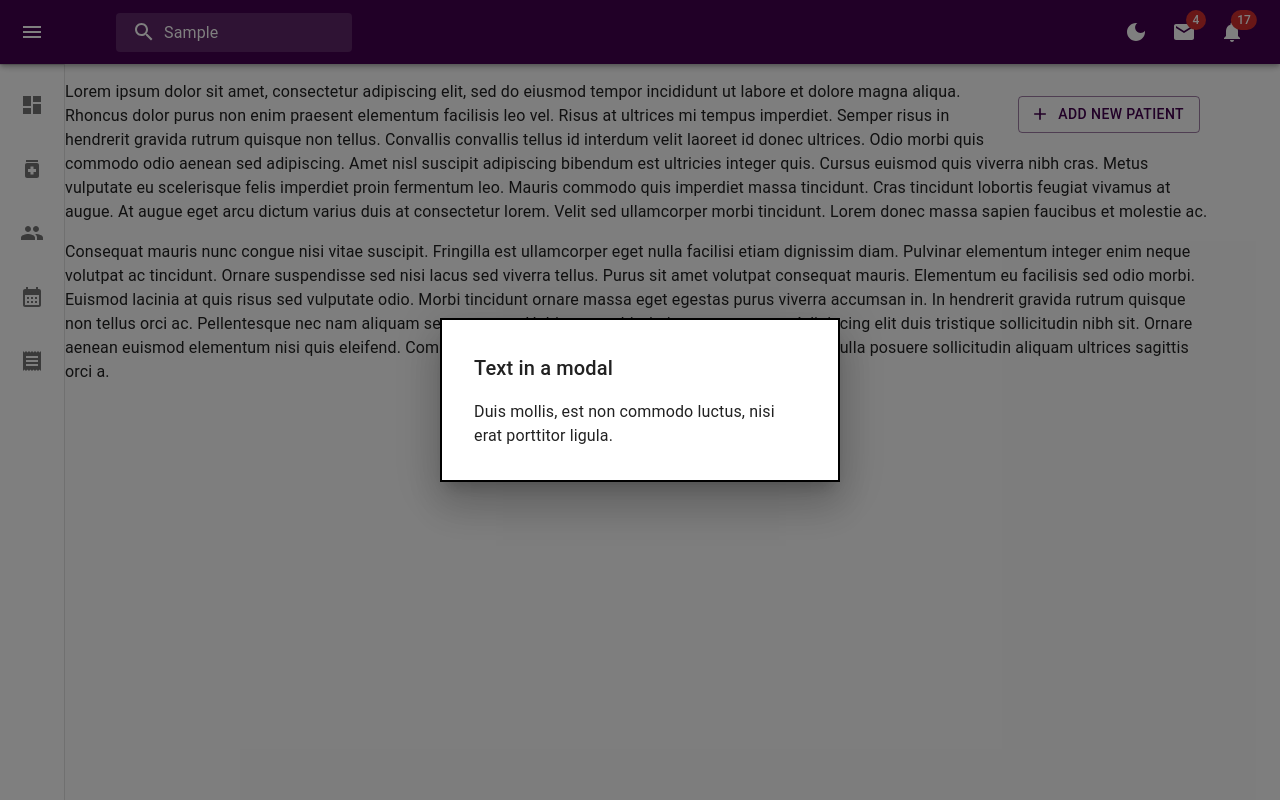
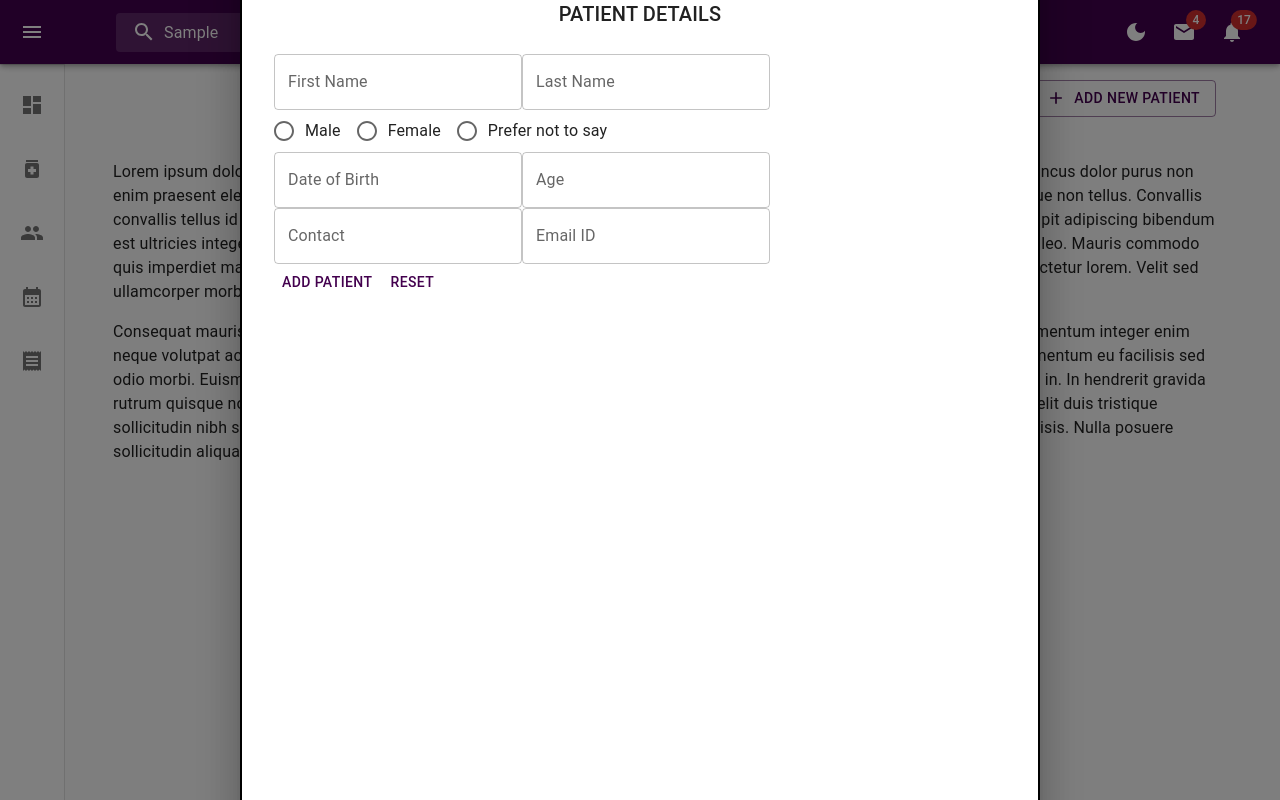
Before and after one commit to PreethaPinto/dental-management-react-typescript, a React (Create React App) app: page /dentists in a window 1280 px wide. Both pictures are taken after typing "Sample" into the empty fields and a click on the button "ADD NEW PATIENT". Built offline with nearby package versions, Linux system fonts and the light colour scheme; the HTML template or start-up script is replaced by a standard one.

Commit message:
Add form to modal window

```diff
--- /dev/null
+++ b/src/components/AddPatientForm.tsx
@@ -0,0 +1,110 @@
+import { Close } from '@mui/icons-material';
+import {
+  Box,
+  Button,
+  FormControl,
+  FormControlLabel,
+  FormLabel,
+  MenuItem,
+  Radio,
+  RadioGroup,
+  TextField,
+  Typography,
+} from '@mui/material';
+import React from 'react';
+
+const AddPatientForm = () => {
+  const styles = {
+    display: 'flex',
+  };
+
+  const titles = [
+    {
+      value: 'Mr.',
+      label: 'Mr.',
+    },
+    {
+      value: 'Mrs.',
+      label: 'Mrs.',
+    },
+    {
+      value: 'Master.',
+      label: 'Master',
+    },
+    {
+      value: 'Ms',
+      label: 'Ms',
+    },
+    {
+      value: 'None',
+      label: 'Prefer not to say',
+    },
+  ];
+
+  return (
+    <>
+      <Box sx={{ mt: 8 }}>
+        <Typography variant='h6' textAlign={'center'}>
+          PATIENT DETAILS
+        </Typography>
+
+        <Box>
+          <FormControl></FormControl>
+          <div>
+            <TextField
+              id='outlined-basic'
+              label='First Name'
+              variant='outlined'
+            />
+            <TextField
+              id='outlined-basic'
+              label='Last Name'
+              variant='outlined'
+            />
+          </div>
+          <FormControl>
+            <RadioGroup
+              row
+              aria-labelledby='demo-row-radio-buttons-group-label'
+              name='row-radio-buttons-group'
+            >
+              <FormControlLabel value='male' control={<Radio />} label='Male' />
+              <FormControlLabel
+                value='female'
+                control={<Radio />}
+                label='Female'
+              />
+              <FormControlLabel
+                value='other'
+                control={<Radio />}
+                label='Prefer not to say'
+              />
+            </RadioGroup>
+          </FormControl>
+          <div style={styles}>
+            <TextField
+              id='outlined-basic'
+              label='Date of Birth'
+              variant='outlined'
+            />
+            <TextField id='outlined-basic' label='Age' variant='outlined' />
+          </div>
+          <div style={styles}>
+            <TextField id='outlined-basic' label='Contact' variant='outlined' />
+
+            <TextField
+              id='outlined-basic'
+              label='Email ID'
+              variant='outlined'
+            />
+          </div>
+
+          <Button>Add Patient</Button>
+          <Button>Reset</Button>
+        </Box>
+      </Box>
+    </>
+  );
+};
+
+export default AddPatientForm;
--- a/src/components/CustomListItem.tsx
+++ b/src/components/CustomListItem.tsx
@@ -10,13 +10,20 @@ interface CustomListItemProps {
   icon: ReactNode;
   primaryText: string;
   open: boolean;
+  onClick: () => void;
 }
 
-const CustomListItem = ({ icon, primaryText, open }: CustomListItemProps) => {
+const CustomListItem = ({
+  icon,
+  primaryText,
+  open,
+  onClick,
+}: CustomListItemProps) => {
   return (
     <>
       <ListItem disablePadding sx={{ display: 'block' }}>
         <ListItemButton
+          onClick={onClick}
           sx={{
             minHeight: 48,
             justifyContent: open ? 'initial' : 'center',
--- a/src/components/MainNavigation.tsx
+++ b/src/components/MainNavigation.tsx
@@ -250,19 +250,35 @@ const MainNavigation = ({ mode, setMode }: SidebarProps) => {
         )}
         <List>
           <Link to='/'>
-            <CustomListItem icon={<Dashboard />} primaryText='Dashboard' open />
+            <CustomListItem
+              onClick={handleDrawerClose}
+              icon={<Dashboard />}
+              primaryText='Dashboard'
+              open
+            />
           </Link>
 
           <Link to='dentists'>
-            <CustomListItem icon={<Medication />} primaryText='Dentists' open />
+            <CustomListItem
+              onClick={handleDrawerClose}
+              icon={<Medication />}
+              primaryText='Dentists'
+              open
+            />
           </Link>
 
           <Link to='patients'>
-            <CustomListItem icon={<People />} primaryText='Patients' open />
+            <CustomListItem
+              onClick={handleDrawerClose}
+              icon={<People />}
+              primaryText='Patients'
+              open
+            />
           </Link>
 
           <Link to='appointments'>
             <CustomListItem
+              onClick={handleDrawerClose}
               icon={<CalendarMonth />}
               primaryText='Appointments'
               open
@@ -270,7 +286,12 @@ const MainNavigation = ({ mode, setMode }: SidebarProps) => {
           </Link>
 
           <Link to='invoices'>
-            <CustomListItem icon={<Receipt />} primaryText='Invoices' open />
+            <CustomListItem
+              onClick={handleDrawerClose}
+              icon={<Receipt />}
+              primaryText='Invoices'
+              open
+            />
           </Link>
         </List>
       </Drawer>
--- a/src/components/ModalWindow.tsx
+++ b/src/components/ModalWindow.tsx
@@ -3,13 +3,17 @@ import Button from '@mui/material/Button';
 import Typography from '@mui/material/Typography';
 import Modal from '@mui/material/Modal';
 import { useState } from 'react';
+import { TextField } from '@mui/material';
+import AddPatientForm from './AddPatientForm';
+import { Close } from '@mui/icons-material';
 
 const style = {
   position: 'absolute' as 'absolute',
   top: '50%',
   left: '50%',
   transform: 'translate(-50%, -50%)',
-  width: 400,
+  width: 800,
+  height: 1000,
   bgcolor: 'background.paper',
   border: '2px solid #000',
   boxShadow: 24,
@@ -23,23 +27,19 @@ interface ModalWindowProps {
 
 const ModalWindow = ({ open, onClose }: ModalWindowProps) => {
   return (
-    <div>
     <Modal
       open={open}
-        onClose={onClose}
       aria-labelledby='modal-modal-title'
       aria-describedby='modal-modal-description'
     >
       <Box sx={style}>
-          <Typography id='modal-modal-title' variant='h6' component='h2'>
-            Text in a modal
-          </Typography>
-          <Typography id='modal-modal-description' sx={{ mt: 2 }}>
-            Duis mollis, est non commodo luctus, nisi erat porttitor ligula.
-          </Typography>
+        <Button sx={{ float: 'right' }} onClick={onClose}>
+          <Close />
+        </Button>
+
+        <AddPatientForm />
       </Box>
     </Modal>
-    </div>
   );
 };
 
--- a/src/pages/RootLayout.tsx
+++ b/src/pages/RootLayout.tsx
@@ -36,10 +36,14 @@ const RootLayout = () => {
         >
           <CssBaseline />
           <MainNavigation mode={mode} setMode={setMode} />
-          <Box component='main' sx={{ flexGrow: 1, pt: 10, pr: 8 }}>
-            <AddPatientButton onClick={handleOpen} />
+          <Box component='main' sx={{ flexGrow: 1, pt: 8, pr: 6, pl: 6 }}>
+            <Box sx={{}}>
+              <AddPatientButton onClick={handleOpen} />
+            </Box>
             <ModalWindow open={open} onClose={handleClose} />
-            <Outlet />
+            <Box sx={{ mt: 12 }}>
+              <Outlet />
+            </Box>
           </Box>
         </Box>
       </ThemeProvider>
```
Lines whose indentation alone changed are shown as unchanged.
